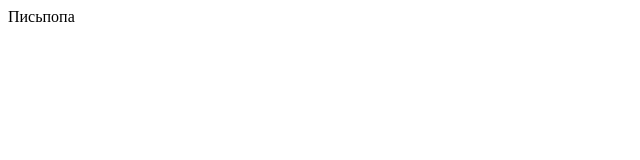
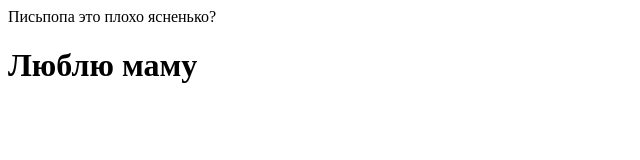
Before and after one commit to samoded1/mySecRepo, a plain HTML site: page index.html in a window 1280 px wide. Shown: the whole page, without its empty margins (0-640 px from the left). Drawn offline with Linux system fonts and the light colour scheme.

Commit message:
changed index.html

```diff
--- a/index.html
+++ b/index.html
@@ -1 +1,2 @@
-<div>Письпопа</div>
+<div>Письпопа это плохо ясненько?</div>
+<h1>Люблю маму</h1>
```
